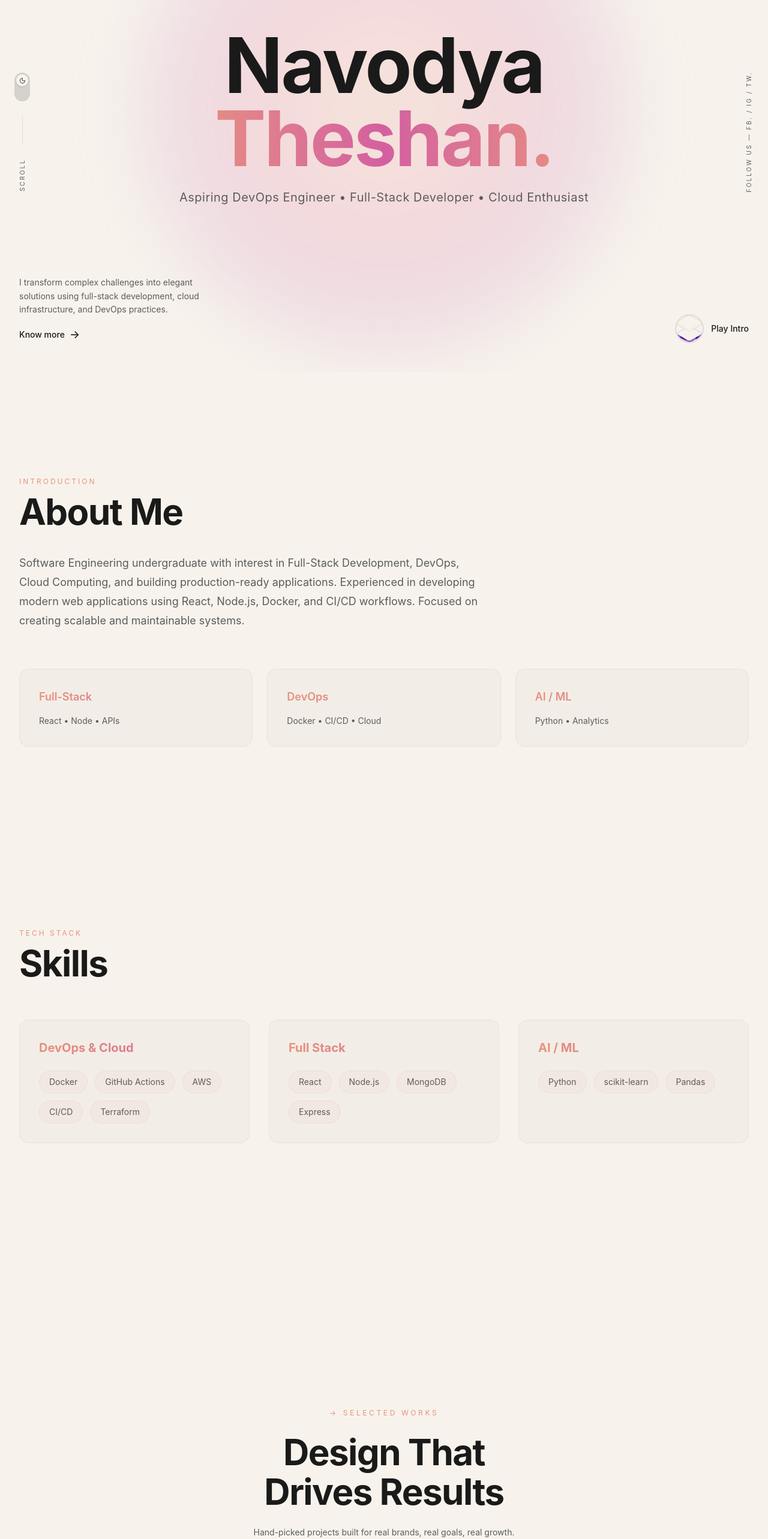
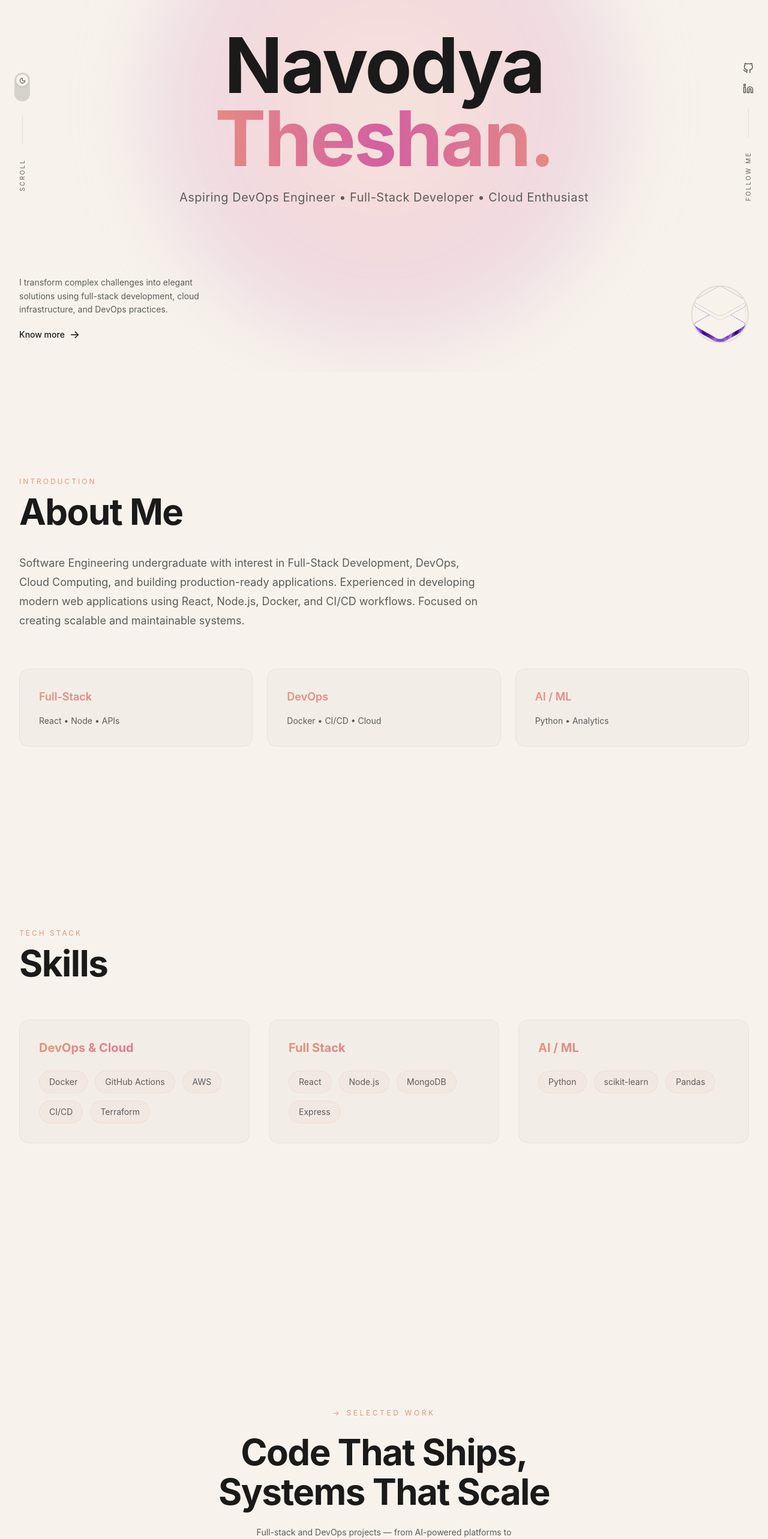
Before and after one commit to NavozZ/portfolio-platform, a React app in the folder frontend/: page / in a window 1280 px wide. Shown: the part 180-2746 px from the top of the page at 60% size. Built offline with nearby package versions, Linux system fonts and the light colour scheme; no server answers; the HTML template or start-up script is replaced by a standard one.

Commit message:
feat: implement Hero, Projects, Achievements, and Certificates components for frontend dashboard

```diff
--- a/frontend/src/components/Achievements.jsx
+++ b/frontend/src/components/Achievements.jsx
@@ -25,13 +25,13 @@ export default function Achievements() {
         <section id="achievements" className="scroll-mt-24 py-32 transition-colors duration-300">
             <div className="text-center max-w-2xl mx-auto px-8 mb-20">
                 <p className="text-xs uppercase tracking-[0.3em] text-accent-warm flex items-center justify-center gap-2 mb-6">
-                    <span>→</span> Hackathons & Awards
+                    <span>→</span> Recognition
                 </p>
                 <h2 className="text-4xl sm:text-5xl md:text-6xl font-bold tracking-tight leading-[1.1] text-ink dark:text-white transition-colors duration-300">
-                    Achievements
+                    Where the Work Paid Off
                 </h2>
                 <p className="mt-6 text-ink-light dark:text-white/50 text-sm leading-relaxed max-w-md mx-auto transition-colors duration-300">
-                    Competitions, hackathons, and notable milestones.
+                    Hackathon wins and competitive builds under real time pressure.
                 </p>
             </div>
 
--- a/frontend/src/components/Certificates.jsx
+++ b/frontend/src/components/Certificates.jsx
@@ -33,10 +33,10 @@ export default function Certificates() {
                     <span>→</span> Credentials
                 </p>
                 <h2 className="text-4xl sm:text-5xl md:text-6xl font-bold tracking-tight leading-[1.1] text-ink dark:text-white transition-colors duration-300">
-                    Certificates
+                    Always Learning, Always Building
                 </h2>
                 <p className="mt-6 text-ink-light dark:text-white/50 text-sm leading-relaxed max-w-md mx-auto transition-colors duration-300">
-                    Professional certifications and course completions.
+                    Certifications across cloud, DevOps, and full-stack development.
                 </p>
             </div>
 
--- a/frontend/src/components/Hero.jsx
+++ b/frontend/src/components/Hero.jsx
@@ -3,6 +3,7 @@ import { motion } from "framer-motion"
 import { getHeroImage } from "../services/settingsService"
 import { useTheme } from "../context/ThemeContext"
 import { Sun, Moon } from "lucide-react"
+import { FiGithub, FiLinkedin } from "react-icons/fi"
 import fallbackImg from "../assets/hero.png"
 
 export default function Hero() {
@@ -74,8 +75,15 @@ export default function Hero() {
                 transition={{ delay: 1, duration: 0.8 }}
                 className="hidden md:flex fixed right-6 top-1/2 -translate-y-1/2 flex-col items-center gap-4 z-10"
             >
+                <a href="https://github.com/NavozZ" target="_blank" rel="noopener noreferrer" className="text-ink-light hover:text-ink dark:text-white/50 dark:hover:text-white transition-colors duration-300">
+                    <FiGithub size={18} strokeWidth={2} />
+                </a>
+                <a href="https://www.linkedin.com/in/navodya-theshan" target="_blank" rel="noopener noreferrer" className="text-ink-light hover:text-ink dark:text-white/50 dark:hover:text-white transition-colors duration-300">
+                    <FiLinkedin size={18} strokeWidth={2} />
+                </a>
+                <div className="w-px h-12 bg-ink/10 dark:bg-white/10 transition-colors duration-300 my-2" />
                 <span className="writing-vertical rotate-180 text-[10px] tracking-[0.25em] uppercase text-ink-light dark:text-white/50 transition-colors duration-300">
-                    Follow Us — Fb. / Ig / Tw.
+                    Follow me
                 </span>
             </motion.div>
 
@@ -129,19 +137,18 @@ export default function Hero() {
                     </a>
                 </motion.div>
 
-                {/* Bottom-right: avatar + play intro */}
+                {/* Bottom-right: avatar */}
                 <motion.div
                     initial={{ opacity: 0, y: 20 }}
                     animate={{ opacity: 1, y: 0 }}
                     transition={{ delay: 0.9, duration: 0.8 }}
-                    className="flex items-center gap-3"
+                    className="flex items-center"
                 >
                     <img
                         src={heroImg}
                         alt="Profile"
-                        className="w-12 h-12 rounded-full object-cover border-2 border-ink/10 dark:border-white/10 transition-colors duration-300"
+                        className="w-24 h-24 rounded-full object-cover border-2 border-ink/10 dark:border-white/10 transition-colors duration-300"
                     />
-                    <span className="text-sm font-medium text-ink dark:text-white transition-colors duration-300">Play Intro</span>
                 </motion.div>
 
             </div>
--- a/frontend/src/components/Projects.jsx
+++ b/frontend/src/components/Projects.jsx
@@ -33,18 +33,18 @@ export default function Projects() {
             <div className="text-center max-w-2xl mx-auto px-8 mb-20">
 
                 <p className="text-xs uppercase tracking-[0.3em] text-accent-warm flex items-center justify-center gap-2 mb-6">
-                    <span>→</span> Selected Works
+                    <span>→</span> Selected Work
                 </p>
 
                 <h2 className="text-4xl sm:text-5xl md:text-6xl font-bold tracking-tight leading-[1.1] text-ink dark:text-white transition-colors duration-300">
-                    Design That
+                    Code That Ships,
                     <br />
-                    Drives Results
+                    Systems That Scale
                 </h2>
 
                 <p className="mt-6 text-ink-light dark:text-white/50 text-sm leading-relaxed max-w-md mx-auto transition-colors duration-300">
-                    Hand-picked projects built for real brands, real
-                    goals, real growth.
+                    Full-stack and DevOps projects — from AI-powered platforms to
+                    containerized production pipelines.
                 </p>
 
             </div>
```
